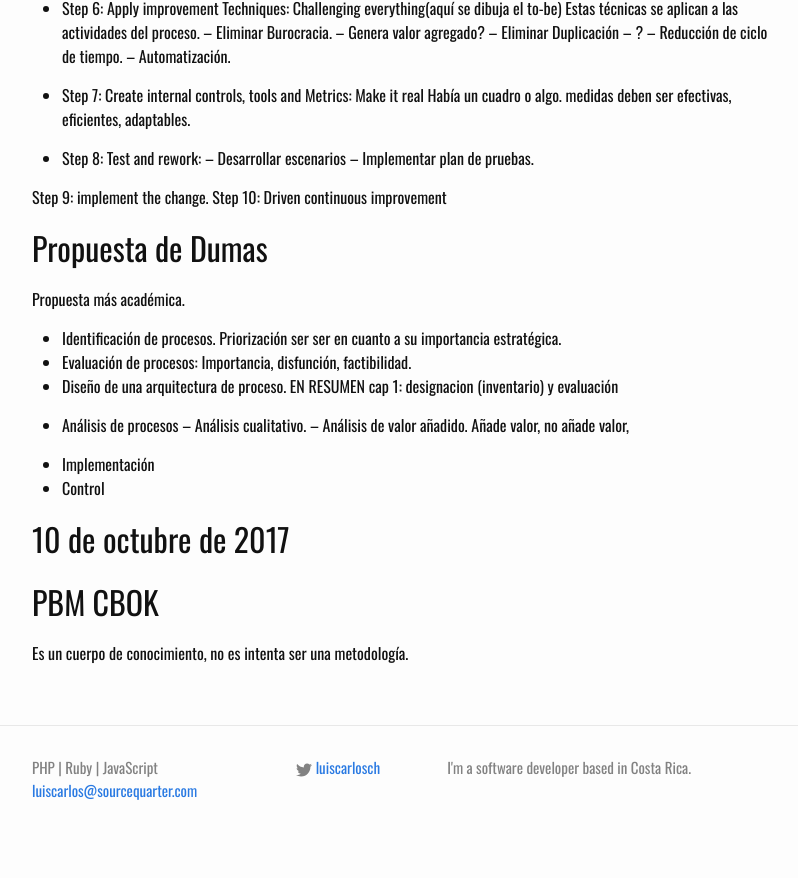
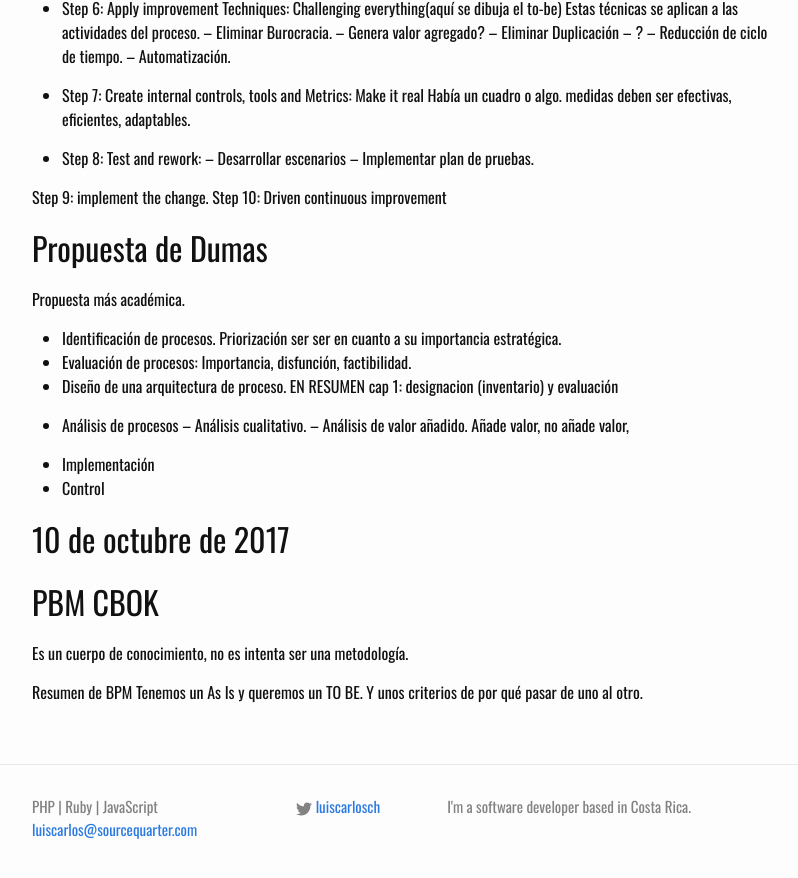
Before and after one commit to lucachaco/sourcequarter-lander, a Jekyll site: the page built from _posts/2017-08-03-bpm.md, in a window 1280 px wide and 900 px high, scrolled down 3567 px. Shown: the top 878 px of the window, without its empty margins (238-1036 px from the left). Built offline with Jekyll 4.4.1, drawn with Linux system fonts in a browser that asks for light colours; our own code applies the rules of GitHub Pages for plain Markdown files.

Commit message:
Update 2017-08-03-bpm.md

```diff
--- a/_posts/2017-08-03-bpm.md
+++ b/_posts/2017-08-03-bpm.md
@@ -177,3 +177,6 @@ EN RESUMEN cap 1: designacion (inventario) y evaluación
 ## 10 de octubre de 2017
 ## PBM CBOK
 Es un cuerpo de conocimiento, no es intenta ser una metodología.
+
+Resumen de BPM
+Tenemos un As Is y queremos un TO BE. Y unos criterios de por qué pasar de uno al otro.
```
